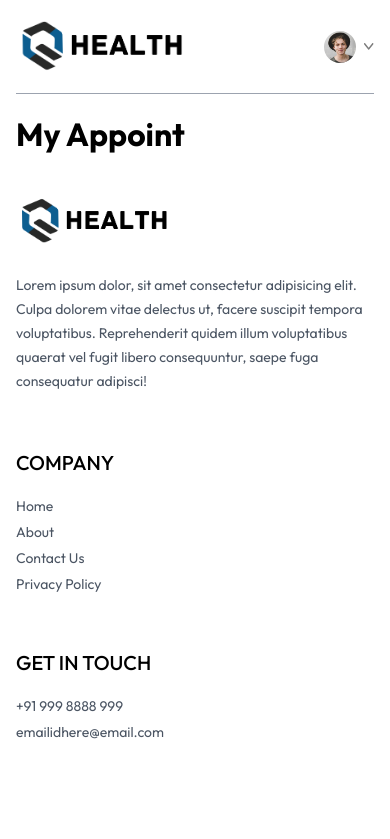
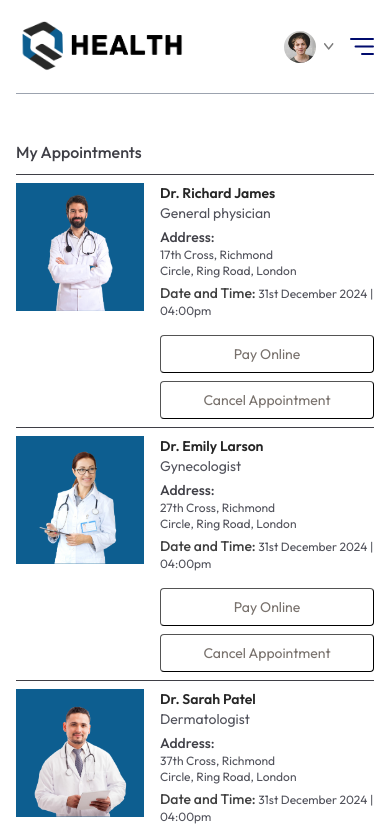
Before and after one commit to lamba44/HealthQuamin, a React (Vite) app in the folder frontend/: page /my-appointments in a window 390 px wide. Shown: the top 839 px of the page. Built offline with nearby package versions, Linux system fonts and the light colour scheme.

Commit message:
update: Added MyAppointments page and Responsive Navbar

```diff
--- a/frontend/src/Components/Navbar/Navbar.css
+++ b/frontend/src/Components/Navbar/Navbar.css
@@ -117,6 +117,75 @@
     color: #000;
 }
 
+.navbarmobilemenuicon {
+    width: 1.5rem;
+}
+
+/* Mobile Menu */
+.navbarmobilemenu {
+    position: fixed;
+    top: 0;
+    right: 0;
+    bottom: 0;
+    width: 100%;
+    z-index: 20;
+    overflow: hidden;
+    background-color: #ffffff;
+    transition: all 0.3s ease-in-out;
+    display: none;
+}
+
+.navbarmobilemenu.show {
+    display: block;
+}
+
+.navbarmobilemenulogos {
+    display: flex;
+    padding-left: 1.25rem;
+    padding-right: 1.25rem;
+    padding-top: 1.5rem;
+    padding-bottom: 1.5rem;
+    justify-content: space-between;
+    align-items: center;
+}
+
+.navbarmobilemenumainlogo {
+    width: 9rem;
+}
+
+.navbarmobilemenucrossicon {
+    width: 1.75rem;
+}
+
+.navbarmobileul {
+    display: flex;
+    padding-left: 1.25rem;
+    padding-right: 1.25rem;
+    margin-top: 1.25rem;
+    flex-direction: column;
+    gap: 0.5rem;
+    align-items: center;
+    font-size: 1.125rem;
+    line-height: 1.75rem;
+    font-weight: 500;
+}
+
+.navbarmobilelink {
+    display: inline-block;
+    padding-top: 0.5rem;
+    padding-bottom: 0.5rem;
+    padding-left: 1rem;
+    padding-right: 1rem;
+    border-radius: 0.25rem;
+}
+
+@media (max-width: 768px) {
+    .active p {
+        color: white;
+        background-color: #0d5e90;
+    }
+}
+
 @media (min-width: 768px) {
     .navbarul {
         display: flex;
@@ -124,4 +193,8 @@
     .navbarbtn {
         display: block;
     }
+
+    .navbarmobilemenuicon {
+        display: none;
+    }
 }
--- a/frontend/src/Components/Navbar/Navbar.jsx
+++ b/frontend/src/Components/Navbar/Navbar.jsx
@@ -68,6 +68,48 @@ const Navbar = () => {
                         Create Account
                     </button>
                 )}
+                <img
+                    onClick={() => setShowMenu(true)}
+                    className="navbarmobilemenuicon"
+                    src={assets.menu_icon}
+                    alt=""
+                />
+                {/* Mobile Menu */}
+                <div className={`navbarmobilemenu ${showMenu ? "show" : ""}`}>
+                    <div className="navbarmobilemenulogos">
+                        <img
+                            className="navbarmobilemenumainlogo"
+                            src={assets.logo}
+                            alt="Mobile Logo"
+                        />
+                        <img
+                            className="navbarmobilemenucrossicon"
+                            onClick={() => setShowMenu(false)}
+                            src={assets.cross_icon}
+                            alt="Close Menu"
+                        />
+                    </div>
+                    <ul className="navbarmobileul">
+                        <NavLink onClick={() => setShowMenu(false)} to="/">
+                            <p className="navbarmobilelink">HOME</p>
+                        </NavLink>
+                        <NavLink
+                            onClick={() => setShowMenu(false)}
+                            to="/doctors"
+                        >
+                            <p className="navbarmobilelink">ALL DOCTORS</p>
+                        </NavLink>
+                        <NavLink onClick={() => setShowMenu(false)} to="/about">
+                            <p className="navbarmobilelink">ABOUT</p>
+                        </NavLink>
+                        <NavLink
+                            onClick={() => setShowMenu(false)}
+                            to="/contact"
+                        >
+                            <p className="navbarmobilelink">CONTACT</p>
+                        </NavLink>
+                    </ul>
+                </div>
             </div>
         </div>
     );
--- a/frontend/src/Pages/MyAppointments.jsx
+++ b/frontend/src/Pages/MyAppointments.jsx
@@ -1,9 +1,52 @@
-import React from "react";
+import React, { useContext } from "react";
+import "./Styling/MyAppointments.css";
+import { AppContext } from "./../Context/AppContext";
 
 const MyAppointments = () => {
+    const { doctors } = useContext(AppContext);
+
     return (
         <div>
-            <h1>My Appoint</h1>
+            <p className="myappoint">My Appointments</p>
+            <div>
+                {doctors.slice(0, 3).map((item, index) => (
+                    <div className="myappointlist" key={index}>
+                        <div>
+                            <img
+                                className="myappointdocimg"
+                                src={item.image}
+                                alt=""
+                            />
+                        </div>
+                        <div className="myappointdetails">
+                            <p className="myappointdocname">{item.name}</p>
+                            <p>{item.speciality}</p>
+                            <p className="myappointdocaddress">Address:</p>
+                            <p className="myappointdocaddressline">
+                                {item.address.line1}
+                            </p>
+                            <p className="myappointdocaddressline">
+                                {item.address.line2}
+                            </p>
+                            <p className="myappointtime">
+                                <span className="myappointtimespan">
+                                    Date and Time:
+                                </span>{" "}
+                                31st December 2024 | 04:00pm
+                            </p>
+                        </div>
+                        <div></div>
+                        <div className="myappointbtncontainer">
+                            <button className="myappointbtn myappointpaybtn">
+                                Pay Online
+                            </button>
+                            <button className="myappointbtn myappointcancelbtn">
+                                Cancel Appointment
+                            </button>
+                        </div>
+                    </div>
+                ))}
+            </div>
         </div>
     );
 };
--- /dev/null
+++ b/frontend/src/Pages/Styling/MyAppointments.css
@@ -0,0 +1,100 @@
+.myappoint {
+    padding-bottom: 0.75rem;
+    margin-top: 3rem;
+    border-bottom: 1px solid #3f3f46;
+    font-weight: 500;
+    color: #3f3f46;
+}
+
+.myappointlist {
+    display: grid;
+    grid-template-columns: 1fr 2fr;
+    padding-top: 0.5rem;
+    padding-bottom: 0.5rem;
+    gap: 1rem;
+    border-bottom: 1px solid #3f3f46;
+}
+
+.myappointdocimg {
+    width: 8rem;
+    background-color: #0d5e90;
+}
+
+.myappointdetails {
+    flex: 1 1 0%;
+    font-size: 0.875rem;
+    line-height: 1.25rem;
+    color: #51525b;
+}
+
+.myappointdocname {
+    font-weight: 600;
+    color: #262626;
+}
+
+.myappointdocaddress {
+    margin-top: 0.25rem;
+    font-weight: 500;
+    color: #3f3f46;
+}
+
+.myappointdocaddressline {
+    font-size: 0.75rem;
+    line-height: 1rem;
+}
+
+.myappointtime {
+    font-size: 0.75rem;
+    line-height: 1rem;
+    margin-top: 0.25rem;
+}
+
+.myappointtimespan {
+    color: #404040;
+    font-size: 0.875rem;
+    line-height: 1.25rem;
+    font-weight: 500;
+}
+
+.myappointbtncontainer {
+    display: flex;
+    flex-direction: column;
+    gap: 0.5rem;
+    justify-content: flex-end;
+}
+
+.myappointbtn {
+    padding-top: 0.5rem;
+    padding-bottom: 0.5rem;
+    border-radius: 0.25rem;
+    border-width: 1px;
+    font-size: 0.875rem;
+    line-height: 1.25rem;
+    text-align: center;
+    color: #78716c;
+    background-color: transparent;
+    cursor: pointer;
+    transition-property: all;
+    transition-timing-function: cubic-bezier(0.4, 0, 0.2, 1);
+    transition-duration: 300ms;
+}
+
+.myappointpaybtn:hover {
+    color: #fff;
+    background-color: #0d5e90;
+}
+
+.myappointcancelbtn:hover {
+    color: #fff;
+    background-color: #dc2626;
+}
+
+@media (min-width: 640px) {
+    .myappointlist {
+        display: flex;
+        gap: 1.5rem;
+    }
+    .myappointbtn {
+        min-width: 9.5rem;
+    }
+}
```
